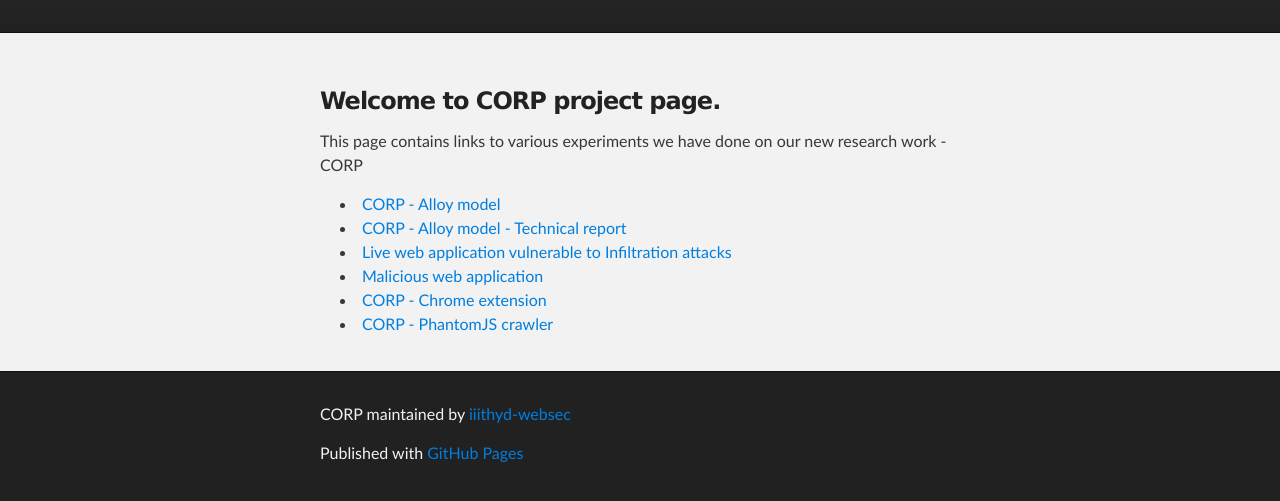
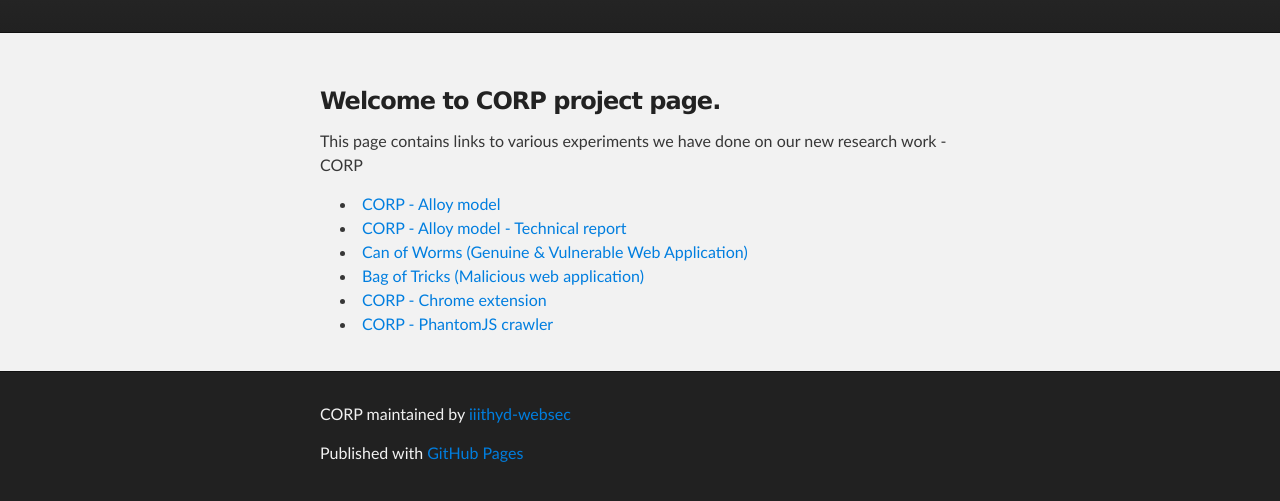
Before and after one commit to iiithyd-websec/corp, a plain HTML site: page index.html in a window 1280 px wide. Shown: the part 213-714 px from the top of the page. Drawn offline with Linux system fonts and the light colour scheme.

Commit message:
Update index.html
Updated hyperlinks of web applications

```diff
--- a/index.html
+++ b/index.html
@@ -33,8 +33,8 @@
   <ul>
     <li> <a href="https://github.com/iiithyd-websec/corp-alloy" target="_blank">CORP - Alloy model</a> </li>
     <li> <a href="http://web2py.iiit.ac.in/research_centres/publications/view_publication/techreport/112" target="_blank"> CORP - Alloy model - Technical report</a> </li>
-    <li> <a href="http://hidden-brushlands-4145.herokuapp.com/" target="_blank"> Live web application vulnerable to Infiltration attacks </a> </li>
-    <li> <a href="http://floating-badlands-9915.herokuapp.com/" target="_blank"> Malicious web application </a></li>
+    <li> <a href="http://hidden-brushlands-4145.herokuapp.com/" target="_blank"> Can of Worms (Genuine & Vulnerable Web Application) </a> </li>
+    <li> <a href="http://floating-badlands-9915.herokuapp.com/" target="_blank"> Bag of Tricks (Malicious web application) </a></li>
     <li> <a href="https://github.com/iiithyd-websec/corp-extn" target="_blank"> CORP - Chrome extension </a></li>
     <li> <a href="https://github.com/iiithyd-websec/corp-crawler" target="_blank"> CORP - PhantomJS crawler </a></li>
   </ul>
```
